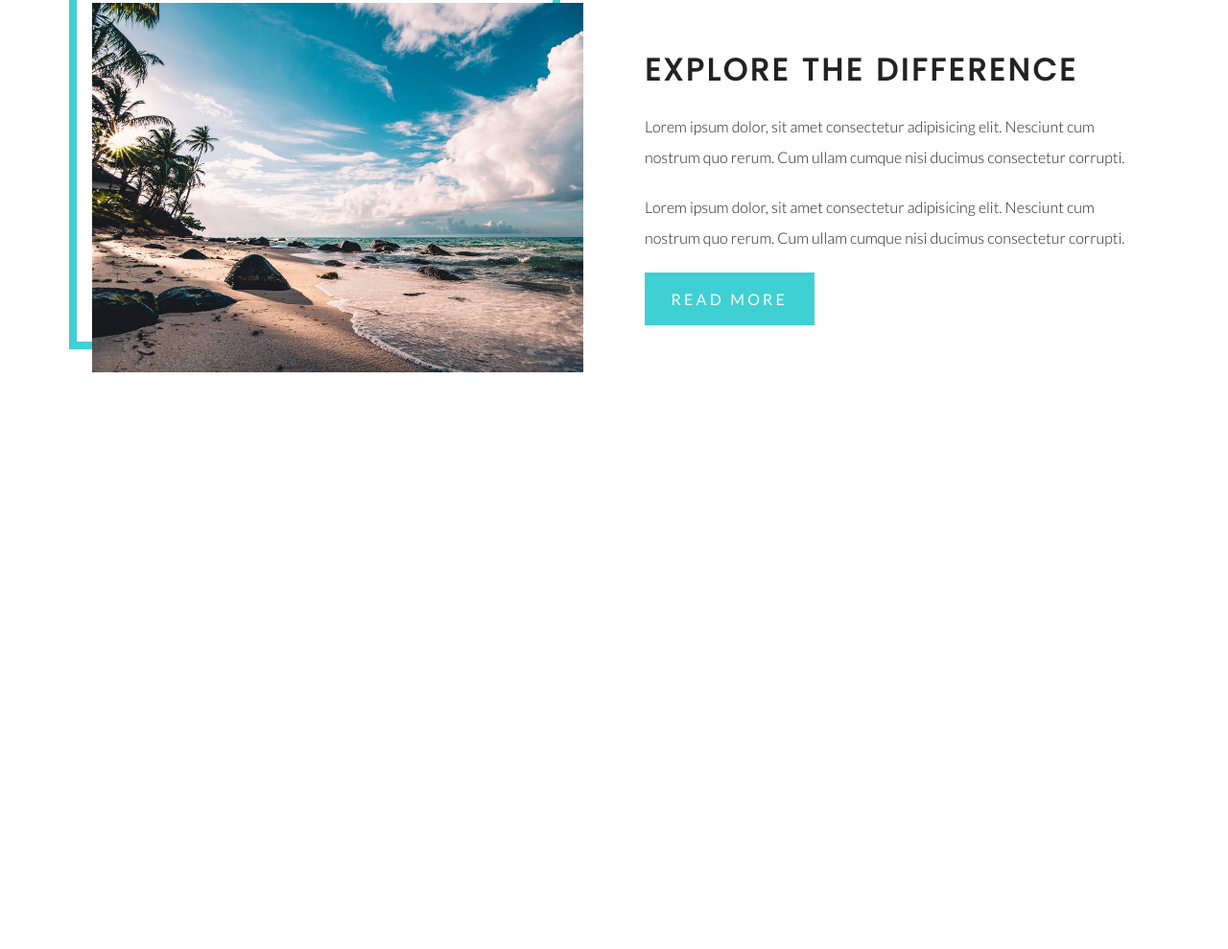
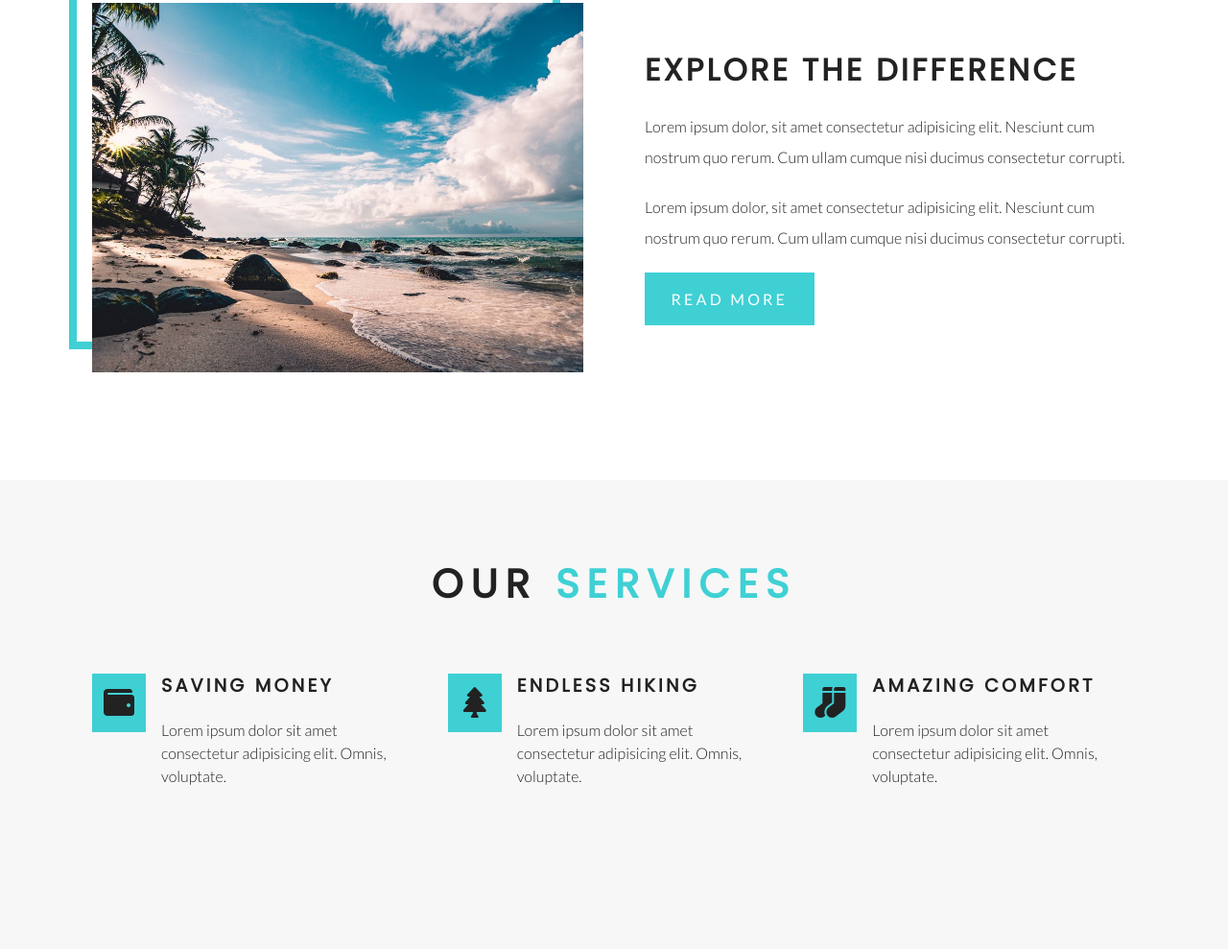
Before and after one commit to engineerStuardo/tour-company-project, a plain HTML site: page index.html in a window 1280 px wide. Shown: the part 999-1988 px from the top of the page at 96% size. Before the commit the page ends 1499 px from the top, so only its background shows below. Drawn offline with Linux system fonts and the light colour scheme; files whose address does not match are found by name.

Commit message:
adding service section html and css

```diff
--- a/css/styles.css
+++ b/css/styles.css
@@ -28,7 +28,7 @@
 body {
   font-family: 'Lato', sans-serif;
   color: var(--mainBlack);
-  background: var(--mainWhite);
+  background: var(--offWhite);
   line-height: 1.4;
   font-size: 1rem;
 }
@@ -200,3 +200,57 @@ a {
   }
 }
 /* end of about section */
+/* services section */
+.service {
+  text-align: center;
+  margin-bottom: 3rem;
+}
+.service_icon {
+  background: var(--primaryColor);
+  padding: 0.5rem;
+  display: inline-block;
+  font-size: 2rem;
+  margin-bottom: 1.5rem;
+}
+.service_title {
+  text-transform: uppercase;
+}
+.service_text {
+  width: 80%;
+  margin: 0 auto;
+  line-height: 1.5;
+}
+@media screen and (min-width: 576px) {
+  .services_center {
+    display: flex;
+    /* after */
+    flex-wrap: wrap;
+    justify-content: space-between;
+  }
+  .service {
+    flex: 0 0 calc(50% - 1rem);
+  }
+}
+@media screen and (min-width: 992px) {
+  .service {
+    flex: 0 0 calc(33.3333% - 1rem);
+  }
+}
+@media screen and (min-width: 1170px) {
+  .service {
+    display: flex;
+    text-align: left;
+  }
+  .service_icon {
+    align-self: flex-start;
+  }
+  .service_info {
+    padding-left: 1rem;
+    margin-bottom: 0.5rem;
+  }
+  .service_text {
+    width: 90%;
+    margin: 0;
+  }
+}
+/* end of services section */
--- a/index.html
+++ b/index.html
@@ -73,5 +73,60 @@
       <!-- end of about center -->
     </section>
     <!-- end of about section -->
+    <!-- services section -->
+    <section class="section services" id="services">
+      <!-- title -->
+      <div class="title_wrapper">
+        <h2 class="title">our <span class="subtitle">services</span></h2>
+      </div>
+      <!-- end of title -->
+      <!-- section center -->
+      <div class="section_center services_center">
+        <!-- single service -->
+        <article class="service">
+          <span class="service_icon">
+            <i class="fas fa-wallet fa-fw"></i>
+          </span>
+          <div class="service_info">
+            <h4 class="service_title">saving money</h4>
+            <p class="service_text">
+              Lorem ipsum dolor sit amet consectetur adipisicing elit. Omnis,
+              voluptate.
+            </p>
+          </div>
+        </article>
+        <!-- end of single service -->
+        <!-- single service -->
+        <article class="service">
+          <span class="service_icon">
+            <i class="fas fa-tree fa-fw"></i>
+          </span>
+          <div class="service_info">
+            <h4 class="service_title">endless hiking</h4>
+            <p class="service_text">
+              Lorem ipsum dolor sit amet consectetur adipisicing elit. Omnis,
+              voluptate.
+            </p>
+          </div>
+        </article>
+        <!-- end of single service -->
+        <!-- single service -->
+        <article class="service">
+          <span class="service_icon">
+            <i class="fas fa-socks fa-fw"></i>
+          </span>
+          <div class="service_info">
+            <h4 class="service_title">amazing comfort</h4>
+            <p class="service_text">
+              Lorem ipsum dolor sit amet consectetur adipisicing elit. Omnis,
+              voluptate.
+            </p>
+          </div>
+        </article>
+        <!-- end of single service -->
+      </div>
+      <!-- end of section center -->
+    </section>
+    <!-- end of services section -->
   </body>
 </html>
```
